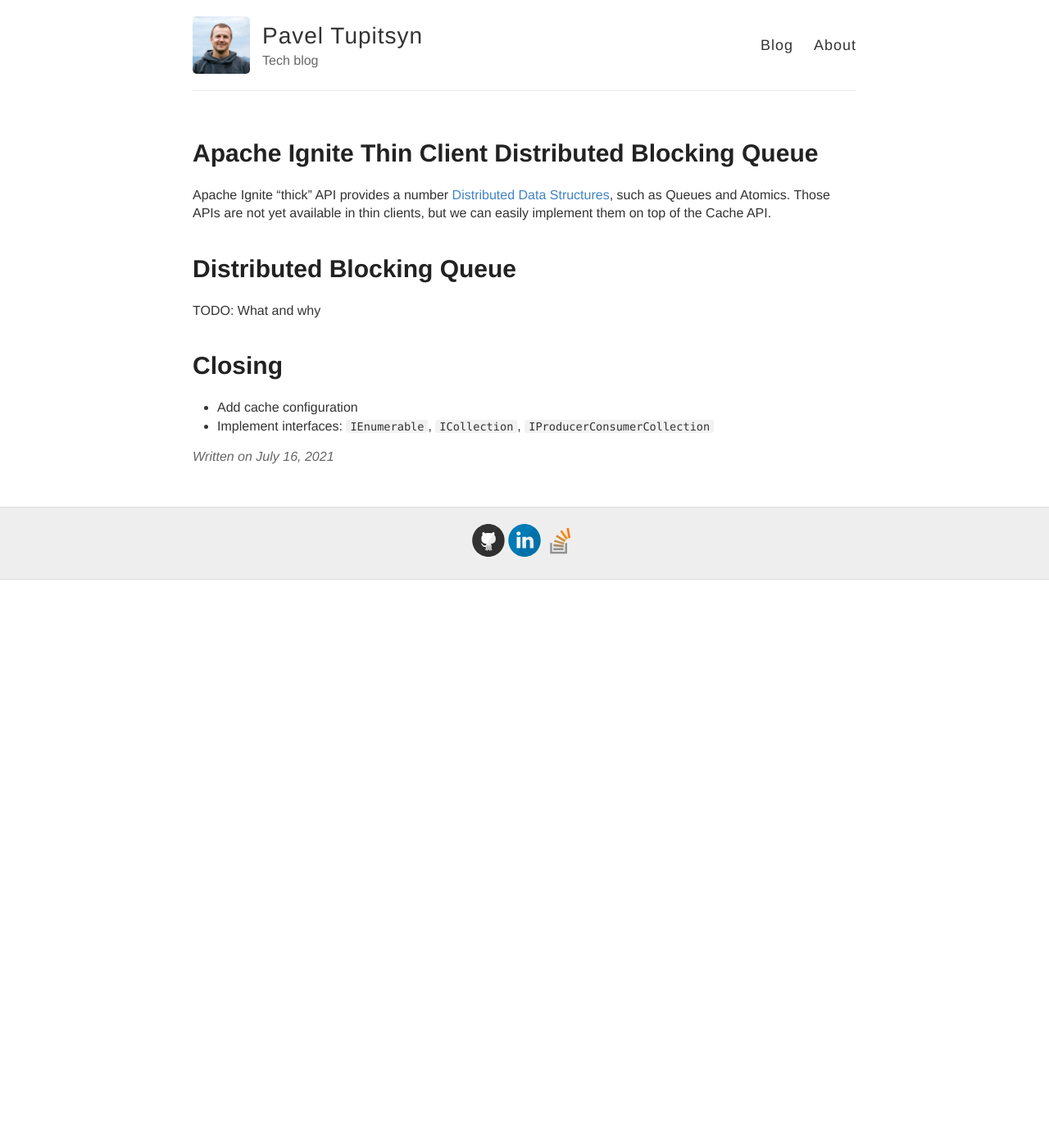
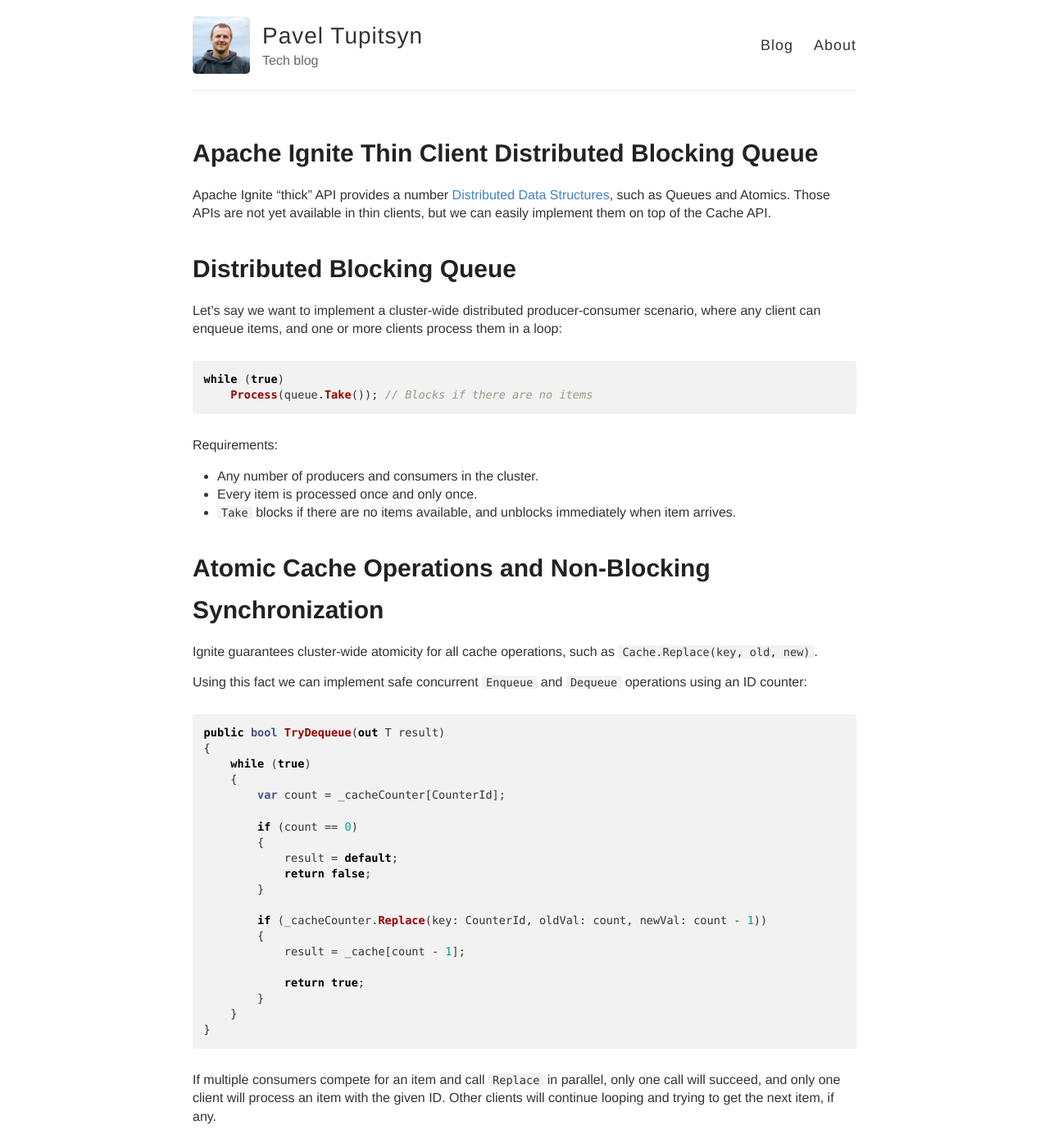
Before and after one commit to ptupitsyn/ptupitsyn.github.io, a Jekyll site: the page built from _posts/2021-07-16-Ignite-Thin-Client-Distributed-Blocking-Queue.md, in a window 1280 px wide and 1400 px high. Shown: the whole window at 82% size. Built offline with Jekyll 4.4.1, drawn with Linux system fonts in a browser that asks for light colours; comment, search, counter and statistics services are not loaded; some of the changed text lies outside the part shown.

Commit message:
Atomic Cache Operations and Non-Blocking Synchronization

````diff
--- a/_posts/2021-07-16-Ignite-Thin-Client-Distributed-Blocking-Queue.md
+++ b/_posts/2021-07-16-Ignite-Thin-Client-Distributed-Blocking-Queue.md
@@ -8,9 +8,55 @@
 
 # Distributed Blocking Queue
 
-TODO: What and why
+Let's say we want to implement a cluster-wide distributed producer-consumer scenario, where any client can enqueue items,
+and one or more clients process them in a loop:
+
+```cs
+while (true)
+    Process(queue.Take()); // Blocks if there are no items
+```
+
+Requirements:
+* Any number of producers and consumers in the cluster.
+* Every item is processed once and only once.
+* `Take` blocks if there are no items available, and unblocks immediately when item arrives.
+
+# Atomic Cache Operations and Non-Blocking Synchronization
+
+Ignite guarantees cluster-wide atomicity for all cache operations, such as `Cache.Replace(key, old, new)`.
+
+Using this fact we can implement safe concurrent `Enqueue` and `Dequeue` operations using an ID counter:
+
+```cs
+public bool TryDequeue(out T result)
+{
+    while (true)
+    {
+        var count = _cacheCounter[CounterId];
+
+        if (count == 0)
+        {
+            result = default;
+            return false;
+        }
+
+        if (_cacheCounter.Replace(key: CounterId, oldVal: count, newVal: count - 1))
+        {
+            result = _cache[count - 1];
+
+            return true;
+        }
+    }
+}
+```
+
+If multiple consumers compete for an item and call `Replace` in parallel, only one call will succeed, and only one client will process an item with the given ID.
+Other clients will continue looping and trying to get the next item, if any.
+
+# Blocking Take and Continuous Query
 
 # Closing
 
 * Add cache configuration
 * Implement interfaces: `IEnumerable`, `ICollection`, `IProducerConsumerCollection`
+* `TakeAsync`
````
